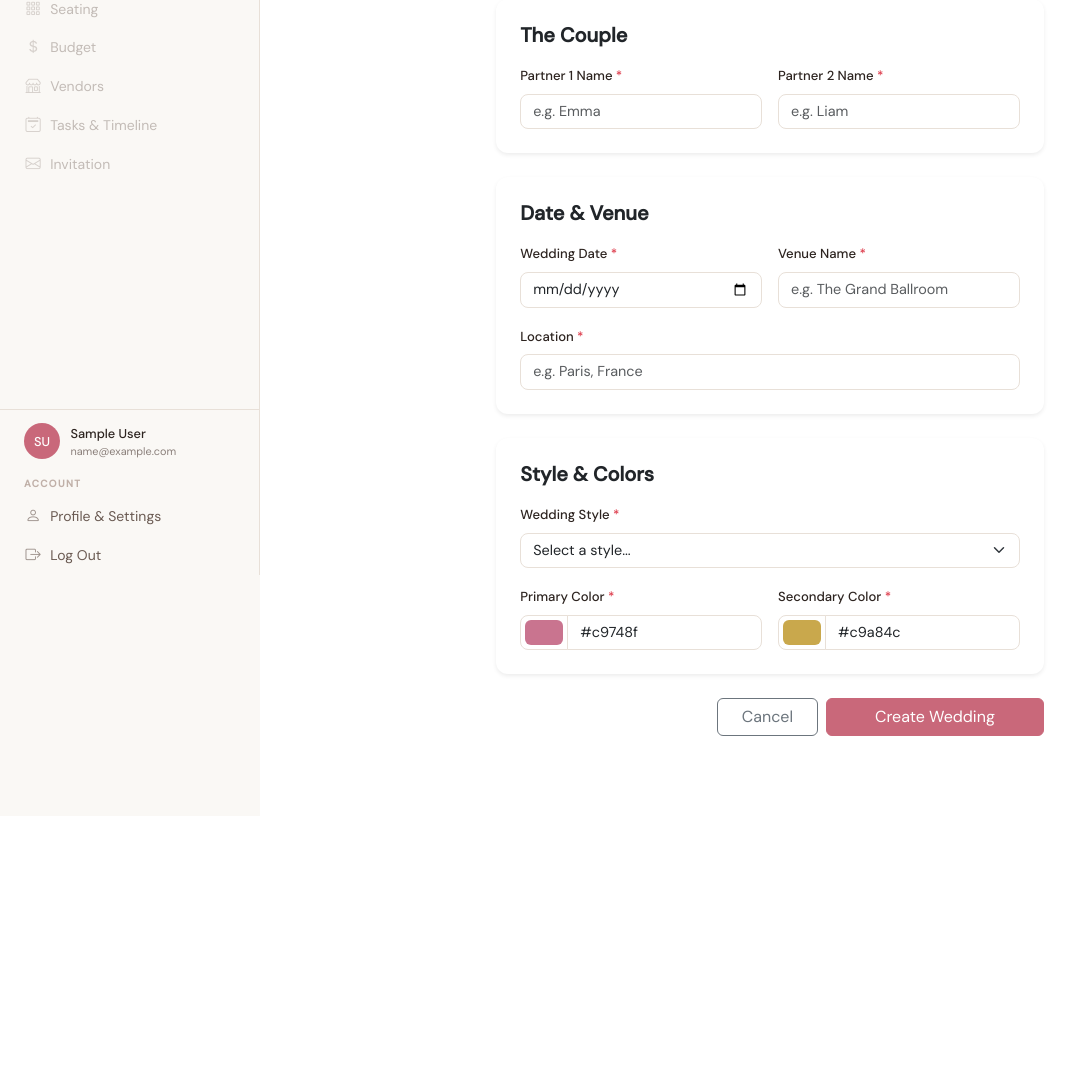
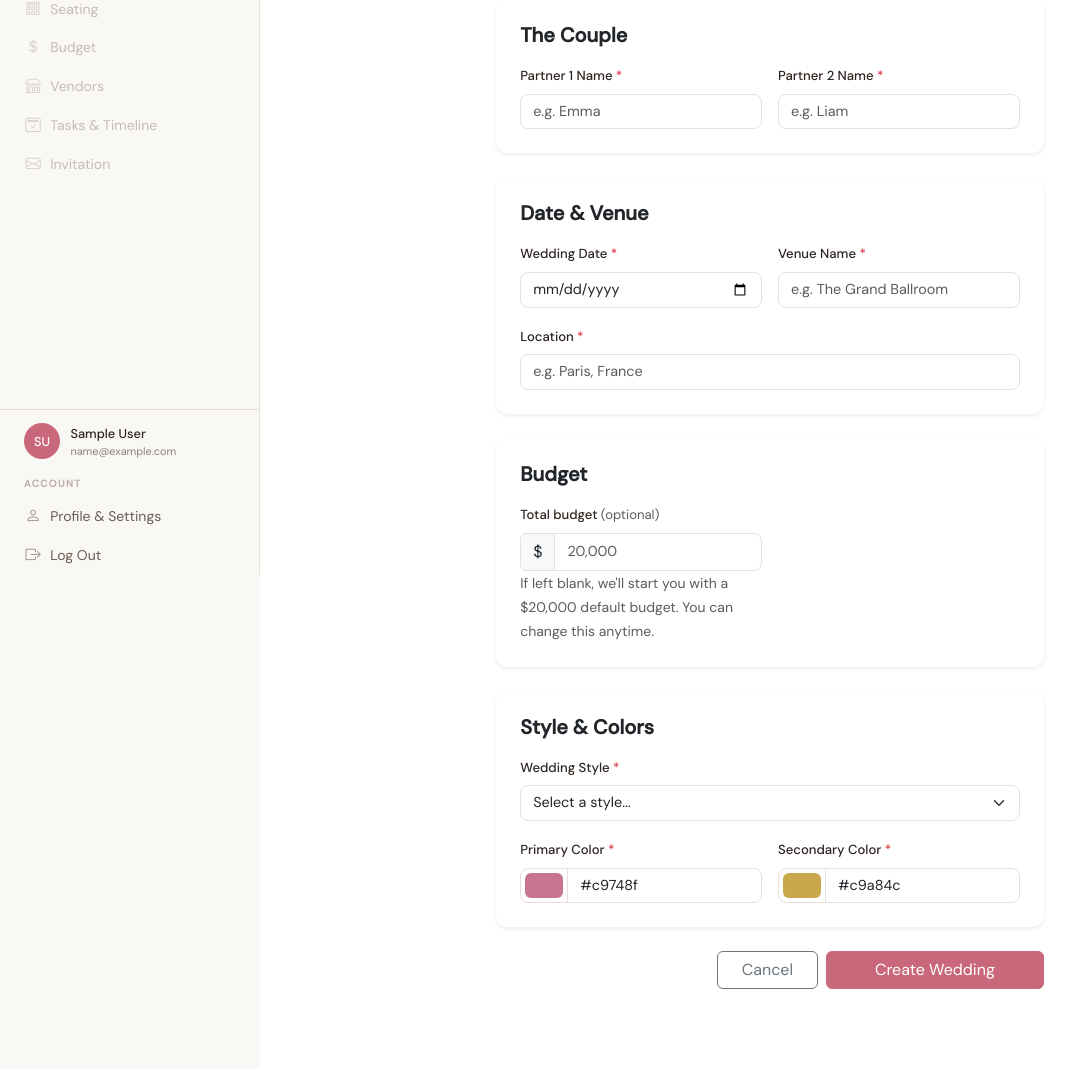
Before and after one commit to Nhuquynh315/wedding-studio, a Flask app: page /wedding/new in a window 1280 px wide. Shown: the part 225-1294 px from the top of the page, without its empty margins (0-1083 px from the left). Before the commit the page ends 961 px from the top, so only its background shows below. Run offline with Flask 3, Linux system fonts and the light colour scheme; the visitor is signed in with stand-in values (Sample User, id 1); data that the repository does not hold is empty; some libraries are stand-ins or nearby versions.

Commit message:
feat(wedding): accept optional total_budget at creation, scale default categories proportionally
If the user provides a total_budget on the creation form it is stored on
the Wedding record and passed to create_default_budget, which now seeds
categories at the correct proportions. Omitting the field falls back to
the \$20,000 default (existing behaviour preserved).

```diff
--- a/backend/app/routes/wedding.py
+++ b/backend/app/routes/wedding.py
@@ -241,6 +241,15 @@ def create_wedding():
         style = request.form.get("style", "").strip()
         primary_color = request.form.get("primary_color", "").strip()
         secondary_color = request.form.get("secondary_color", "").strip()
+        total_budget_raw = request.form.get("total_budget", "").strip()
+        total_budget = None
+        if total_budget_raw:
+            try:
+                total_budget = float(total_budget_raw)
+                if total_budget < 0:
+                    total_budget = None
+            except ValueError:
+                total_budget = None
 
         errors = []
         if not partner1_name:
@@ -282,6 +291,7 @@ def create_wedding():
             style=style,
             primary_color=primary_color,
             secondary_color=secondary_color,
+            total_budget=total_budget,
         )
         db.session.add(wedding)
         try:
@@ -304,7 +314,7 @@ def create_wedding():
         try:
             from app.services.budget_service import create_default_budget
 
-            create_default_budget(wedding.id)
+            create_default_budget(wedding.id, total_budget=total_budget)
             db.session.commit()
         except Exception:
             db.session.rollback()  # non-fatal — wedding still created
--- a/backend/app/templates/wedding/create.html
+++ b/backend/app/templates/wedding/create.html
@@ -59,6 +59,36 @@
                             <input type="text" class="form-control" id="location" name="location"
                                    value="{{ request.form.location or '' }}"
                                    placeholder="e.g. Paris, France" required>
+                        </div>
+                    </div>
+                </div>
+            </div>
+
+            <!-- Budget -->
+            <div class="card border-0 shadow-sm mb-4">
+                <div class="card-body p-4">
+                    <h5 class="card-title mb-3 fw-semibold">Budget</h5>
+                    <div class="row g-3">
+                        <div class="col-sm-6">
+                            <label for="total_budget" class="form-label">
+                                Total budget <span class="text-muted fw-normal">(optional)</span>
+                            </label>
+                            <div class="input-group">
+                                <span class="input-group-text">$</span>
+                                <input
+                                    type="number"
+                                    class="form-control"
+                                    id="total_budget"
+                                    name="total_budget"
+                                    min="0"
+                                    step="100"
+                                    placeholder="20,000"
+                                    value="{{ request.form.total_budget or '' }}"
+                                >
+                            </div>
+                            <small class="form-text text-muted">
+                                If left blank, we'll start you with a $20,000 default budget. You can change this anytime.
+                            </small>
                         </div>
                     </div>
                 </div>
```
